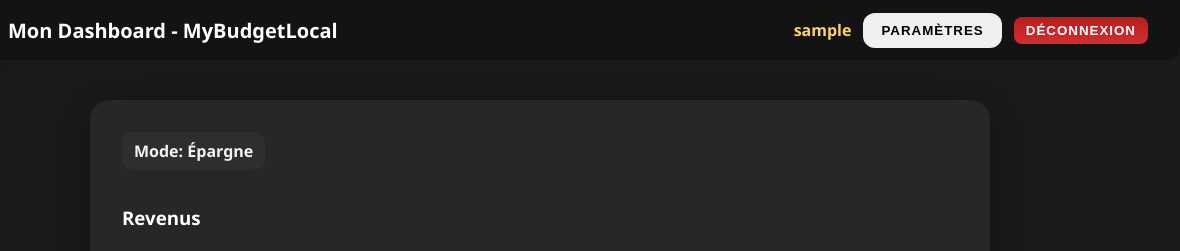
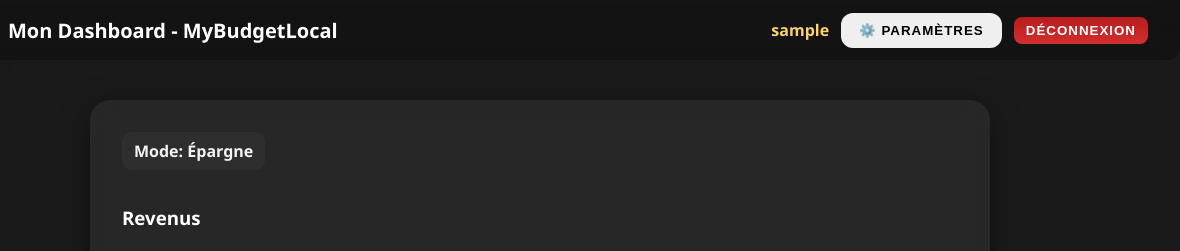
Before and after one commit to Ange-H0610/ISPM, a plain HTML site: page dashboard.html in a window 1280 px wide. Shown: the top 251 px of the page, 100-1280 px from the left. Drawn offline with Linux system fonts and the light colour scheme; sample sign-in values are in the browser's storage.

Commit message:
changement

```diff
--- a/dashboard.html
+++ b/dashboard.html
@@ -17,8 +17,8 @@
     <div class="nav-buttons">
       <span id="userGreeting" class="user-greeting">Bonjour, Utilisateur</span>
 
-      <!-- Paramètres -->
-      <button id="settingsBtn" class="btn"> <span data-i18n="params">Paramètres</span></button>
+      <!-- Paramètres (ouvre une modale) -->
+      <button id="settingsBtn" class="btn">⚙️ <span data-i18n="params">Paramètres</span></button>
 
       <button id="logoutBtn" class="btn" data-i18n="logout">Déconnexion</button>
     </div>
@@ -59,7 +59,8 @@
 
     <!-- Zone de visualisation (tableau ou graphique) -->
     <div id="viewArea" style="margin-top:20px;">
-
+      <!-- Table: on réutilise les tables HTML ci-dessus comme "tableau" -->
+      <!-- Graphique: canvas cachée par défaut -->
       <canvas id="financeChart" width="700" height="280" style="max-width:100%; display:none;"></canvas>
     </div>
 
```
